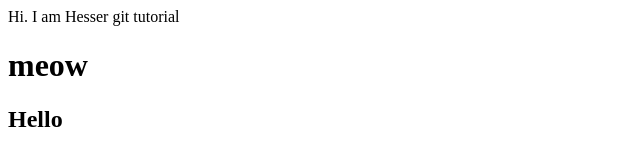
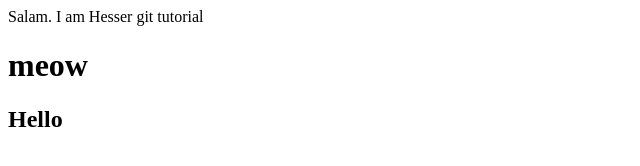
Before and after one commit to Hesam-s/NLP, a plain HTML site: page index.html in a window 1280 px wide. Shown: the full height of the page, 0-640 px from the left. Drawn offline with Linux system fonts and the light colour scheme.

Commit message:
change hi to Salam

```diff
--- a/index.html
+++ b/index.html
@@ -7,7 +7,7 @@
     <title>Document</title>
 </head>
 <body>
-    Hi. I am Hesser
+    Salam. I am Hesser
     git tutorial
 
     <h1>meow</h1>
```
